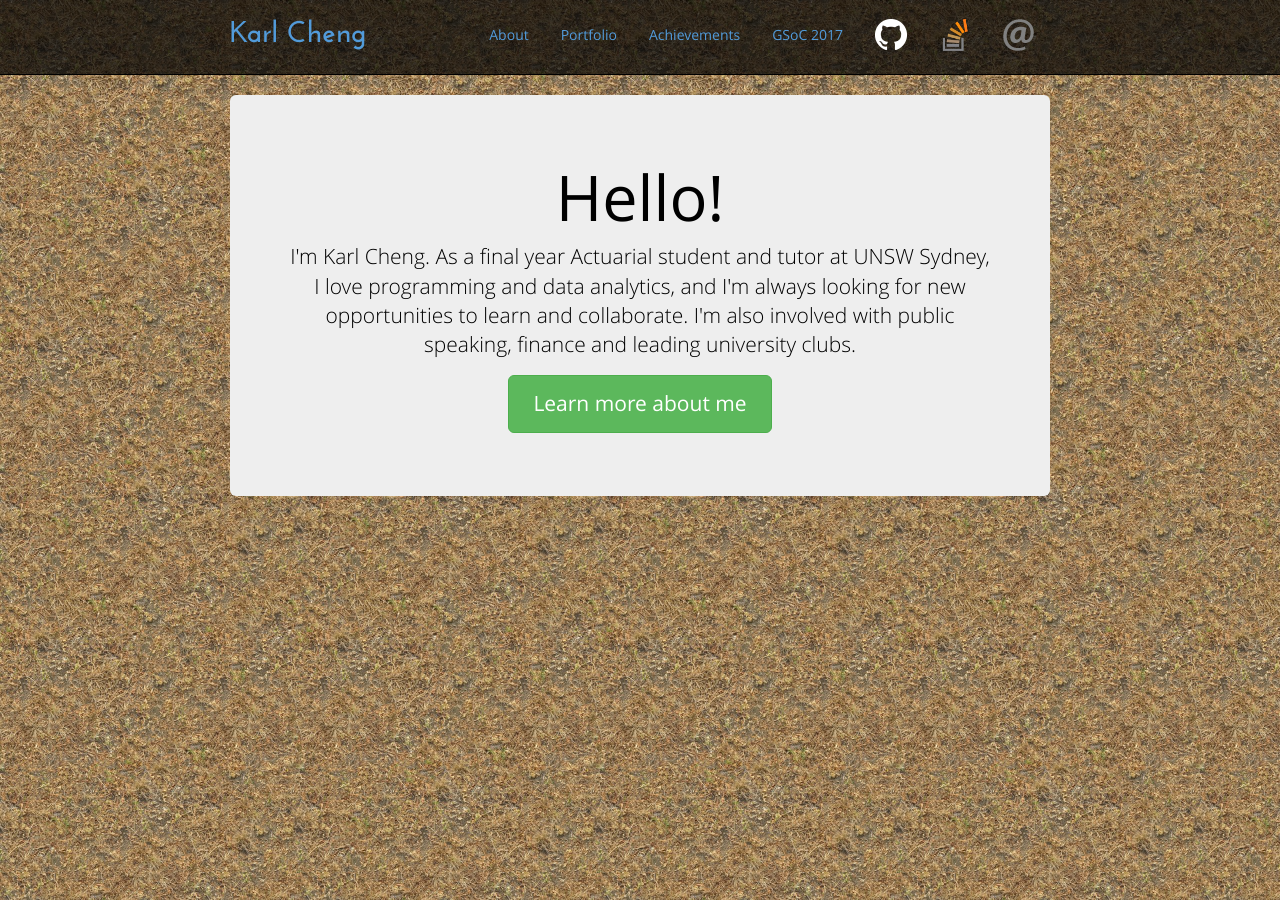
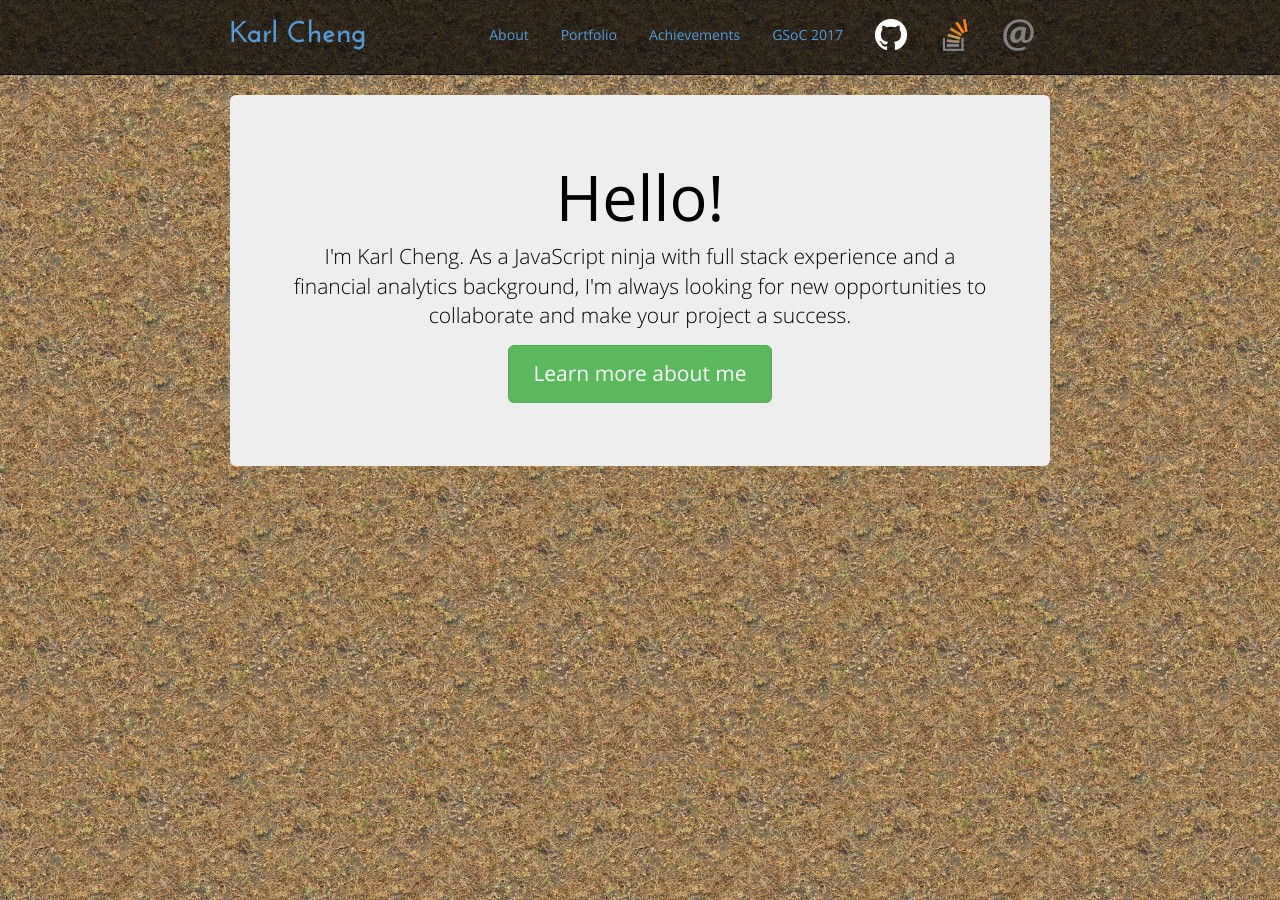
Before and after one commit to Qantas94Heavy/qantas94heavy.github.io, a Jekyll site: the page built from index.md, in a window 1280 px wide. Built offline with Jekyll 4.4.1, drawn with Linux system fonts in a browser that asks for light colours.

Commit message:
Update index.md

```diff
--- a/index.md
+++ b/index.md
@@ -6,9 +6,7 @@ redirect_from: /eportfolio/
 <div class="jumbotron">
   <h1>Hello!</h1>
   <p class="lead">
-    I'm Karl Cheng. As a final year Actuarial student and tutor at UNSW Sydney, I love programming and data analytics,
-    and I'm always looking for new opportunities to learn and collaborate.
-    I'm also involved with public speaking, finance and leading university clubs.
+    I'm Karl Cheng. As a JavaScript ninja with full stack experience and a financial analytics background, I'm always looking for new opportunities to collaborate and make your project a success.
   </p>
   <p><a class="btn btn-lg btn-success" href="{{ site.baseurl }}/about.html" role="button">Learn more about me</a></p>
 </div>
```
